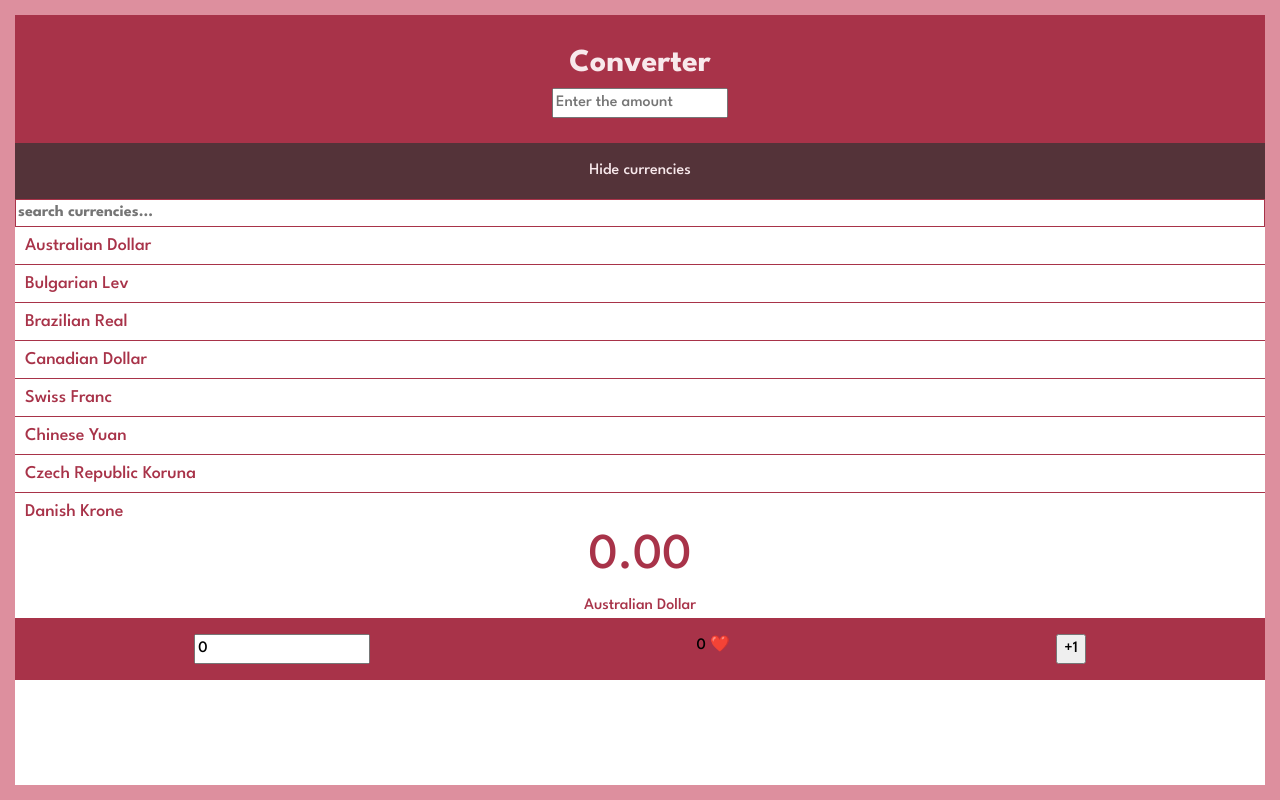
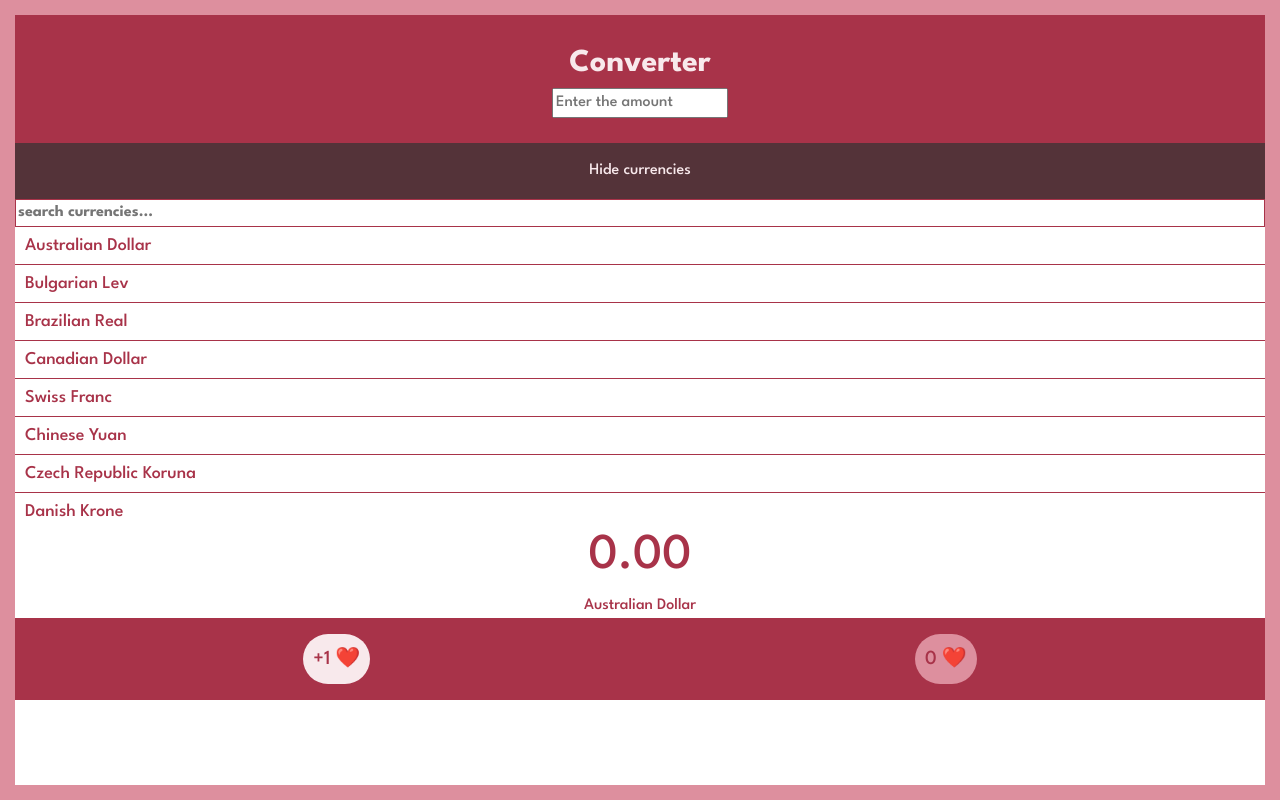
Before and after one commit to MaxCapette/Converter, a React (Vite) app: page / in a window 1280 px wide. Built offline with nearby package versions, Linux system fonts and the light colour scheme.

Commit message:
modif style footer

```diff
--- a/src/components/Footer/Footer.scss
+++ b/src/components/Footer/Footer.scss
@@ -1,9 +1,41 @@
-@use '../../styles/variables' as vars;
+@use '../../styles/variables' as v;
 
 .footer {
   width: 100%;
-  background-color: vars.$mainColor;
+  background-color: v.$mainColor;
   padding: 1rem;
   display: flex;
   justify-content: space-around;
 }
+.button-love {
+  background-color: v.$lightColor; /* Une couleur rouge/rosé */
+  border: none;
+  color: v.$mainColor; /* Texte en blanc */
+  padding: 10px 10px; /* Espacement autour du texte */
+  text-align: center;
+  text-decoration: none;
+  display: inline-block;
+  font-size: 20px;
+  border-radius: 25px; /* Rend les coins du bouton arrondis */
+  cursor: pointer; /* Affiche le curseur en forme de main quand survolé */
+  transition: transform 0.3s; /* Effet de transition pour la pression du bouton */
+  &:hover {
+    background-color: v.$lightColor; /* Une couleur un peu plus claire pour le survol */
+  }
+  &:active {
+    transform: scale(
+      0.95
+    ); /* Réduit légèrement le bouton quand il est pressé */
+  }
+}
+.like {
+  background-color: v.$altColor; /* Une couleur rouge/rosé */
+  border: none;
+  color: v.$mainColor; /* Texte en blanc */
+  padding: 10px 10px; /* Espacement autour du texte */
+  text-align: center;
+  text-decoration: none;
+  display: inline-block;
+  font-size: 20px;
+  border-radius: 25px;
+}
--- a/src/components/Footer/Footer.tsx
+++ b/src/components/Footer/Footer.tsx
@@ -11,7 +11,7 @@ function Footer({ nbClicks, setNbClicks }: ICounterProps) {
 
   return (
     <div className="footer">
-      <input
+      {/* <input
         type="text"
         onChange={(event) => {
           const newValue = Number(event.target.value);
@@ -20,11 +20,11 @@ function Footer({ nbClicks, setNbClicks }: ICounterProps) {
           }
         }}
         value={nbClicks}
-      />
-      <div>{nbClicks} ❤️</div>
-      <button type="button" onClick={handleClick}>
-        +1
+      /> */}
+      <button className="button-love" type="button" onClick={handleClick}>
+        +1 ❤️
       </button>
+      <div className="like">{nbClicks} ❤️</div>
     </div>
   );
 }
```
